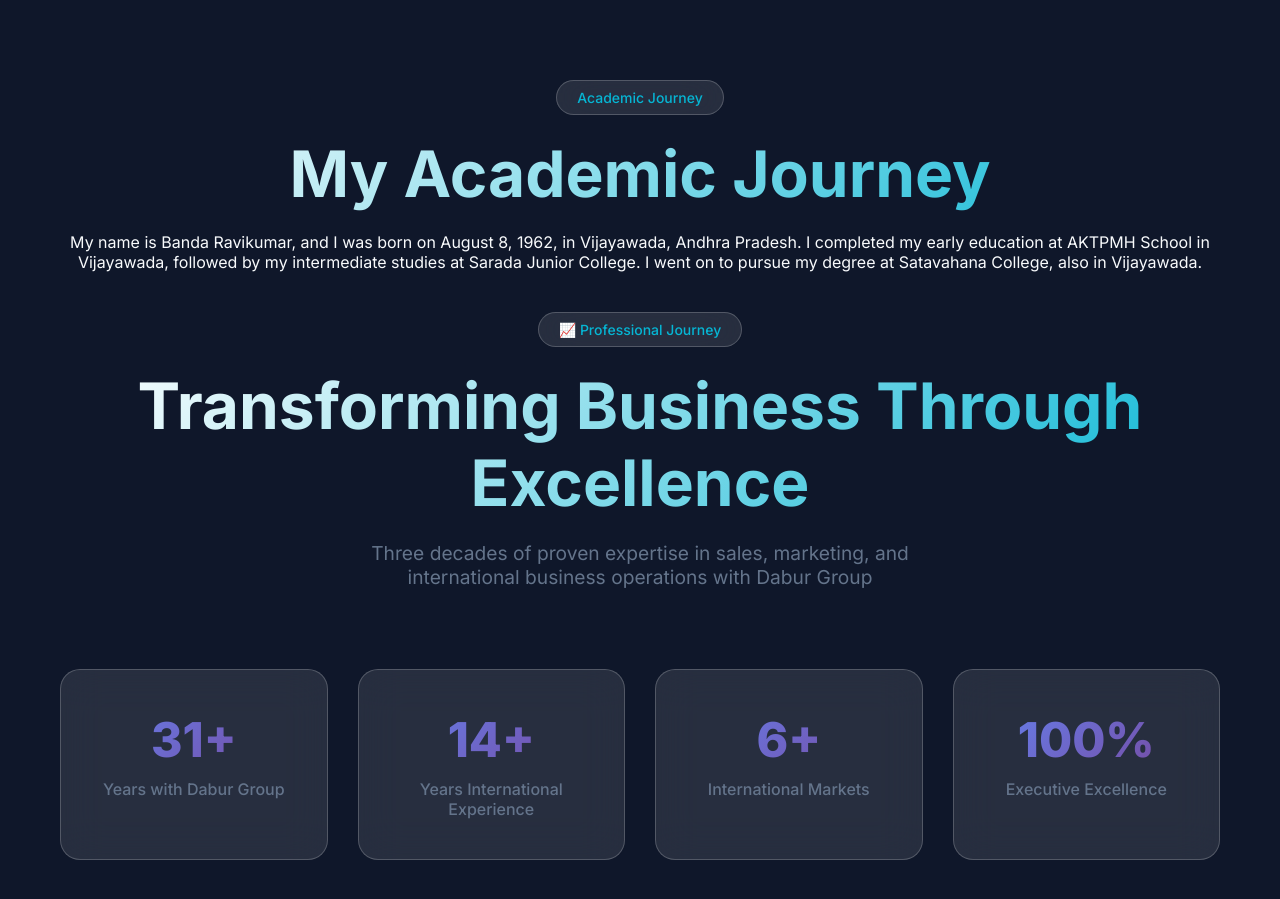
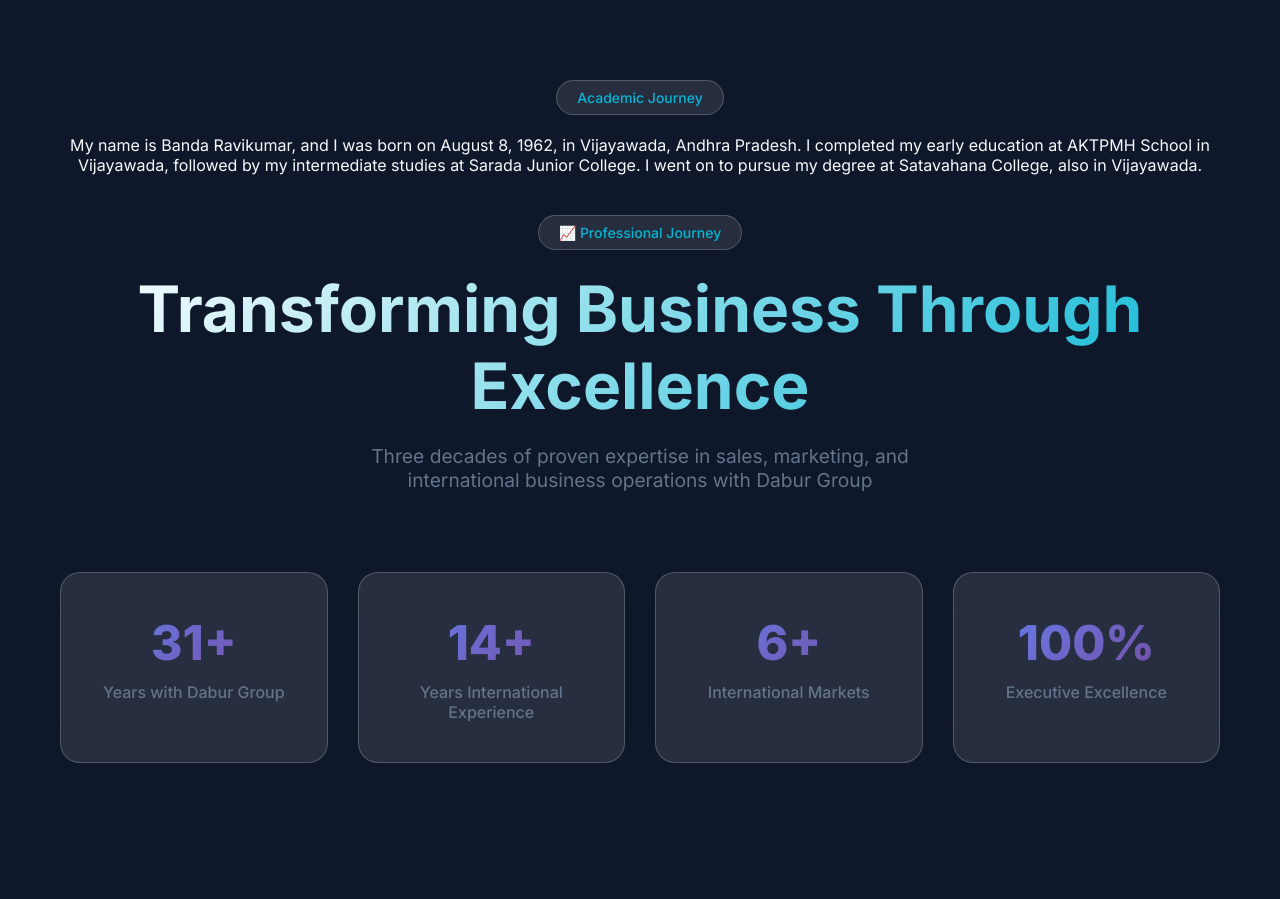
Before and after one commit to Mrlover2805/ravi, a plain HTML site: page index.html in a window 1280 px wide. Shown: the part 820-1719 px from the top of the page. Drawn offline with Linux system fonts and the light colour scheme.

Commit message:
Add files via upload

```diff
--- a/index.html
+++ b/index.html
@@ -823,7 +823,6 @@
     <section id="about" class="section">
         <div class="section-header fade-in">
             <div class ="section-badge"> Academic Journey </div>
-            <h2>My Academic Journey </h2>
             <p class="Section-subtitle">
                 My name is Banda Ravikumar, and I was born on August 8, 1962, in Vijayawada, Andhra Pradesh. I completed my early education at AKTPMH School in Vijayawada, followed by my intermediate studies at Sarada Junior College. I went on to pursue my degree at Satavahana College, also in Vijayawada.
             </p><br><br>
```
